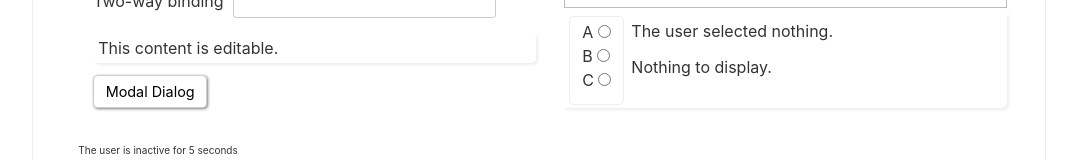
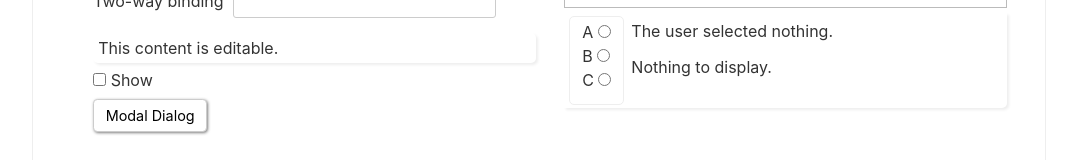
Before and after one commit to DBProductions/svelte-starter, a Svelte app: page / in a window 1280 px wide. Shown: the part 324-484 px from the top of the page, without its empty margins (101-1178 px from the left). Built offline with nearby package versions, Linux system fonts and the light colour scheme; no server answers.

Commit message:
add a animation component

```diff
--- a/src/App.svelte
+++ b/src/App.svelte
@@ -14,6 +14,7 @@
   import Contenteditable from './components/Contenteditable.svelte'
   import Profile from './components/Profile.svelte'
   import EventLog from './components/EventLog.svelte'
+  import Animation from './components/Animation.svelte'
 
   export let message
   export let itemId
@@ -50,6 +51,8 @@
       <UserInput {userInput} on:input />
 
       <Contenteditable content="This content is editable." on:input />
+
+      <Animation />
 
       <ModalDialog {...modalDialog} on:close />
 
--- /dev/null
+++ b/src/components/Animation.svelte
@@ -0,0 +1,19 @@
+<script>
+  import { fade, scale } from 'svelte/transition'
+
+  let animate = false
+</script>
+
+<div class="animation-container">
+  <input type="checkbox" bind:checked={animate} /> Show
+  {#if animate}
+    <span transition:fade>This text use transition:fade.</span>
+    <span transition:scale>This text use transition:scale.</span>
+  {/if}
+</div>
+
+<style>
+.animation-container span {
+  margin-left: 5px;
+}
+</style>
```
Also changed, not shown: public/build/bundle.js, 1 other file (tests, documents, lock files or other folders).
